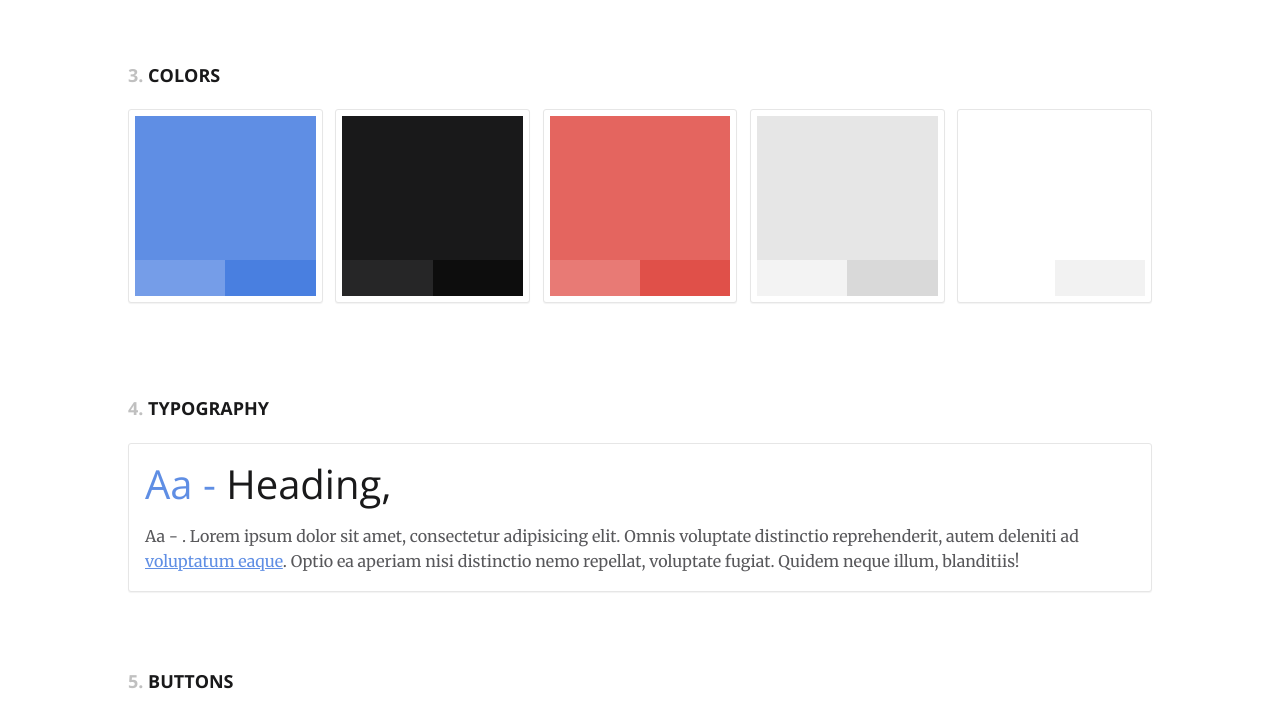
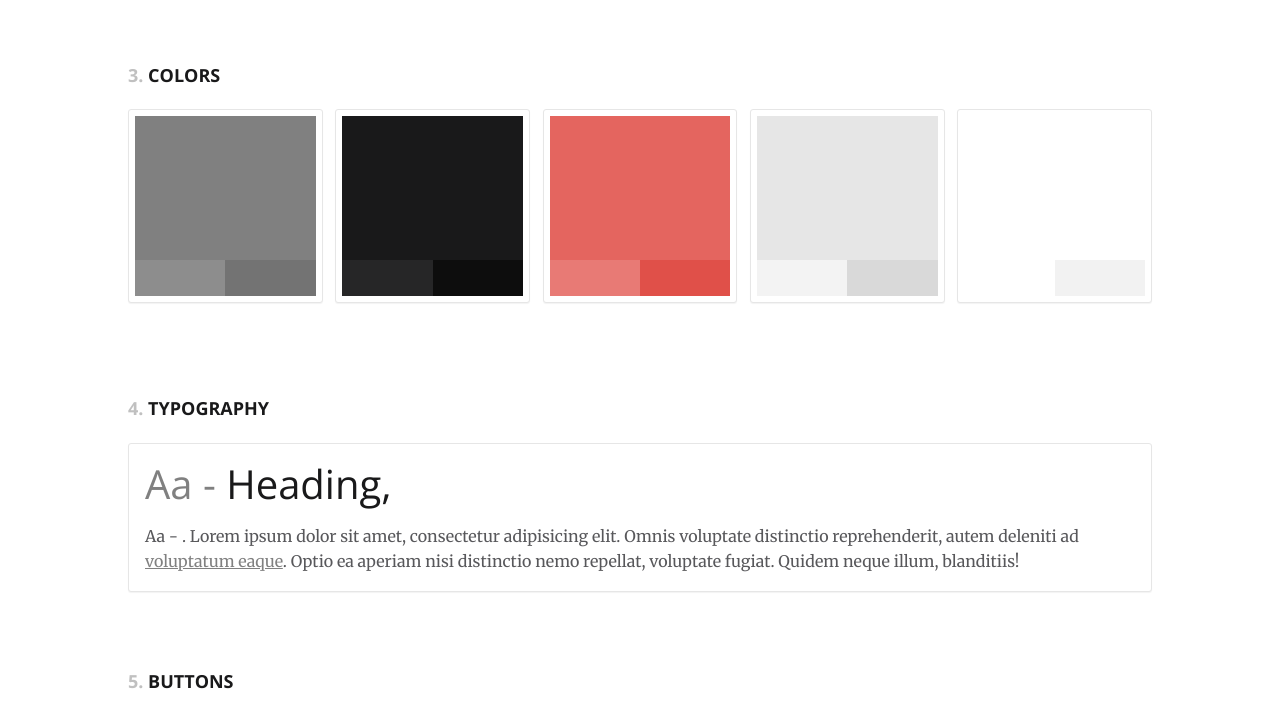
Before and after one commit to ABunderson/GroupProject331.github.io, a website built with Parcel: page style-guide-template-parcel/src/index.html in a window 1280 px wide. Shown: the part 1048-1762 px from the top of the page. Built offline with nearby package versions, Linux system fonts and the light colour scheme.

Commit message:
changed color to see if it works

```diff
--- a/style-guide-template-parcel/src/scss/style-guide.scss
+++ b/style-guide-template-parcel/src/scss/style-guide.scss
@@ -4,7 +4,7 @@
 
 // color palette - these colors will be the color swatches of the Colors section
 
-$color-1: #5f8ee4; // Cornflower Blue - Action color
+$color-1: grey; // Cornflower Blue - Action color
 $color-2: #19191a; // Dark Blue
 $color-3: #e4655f; // Red
 $color-4: #e6e6e6; // light grey
```
